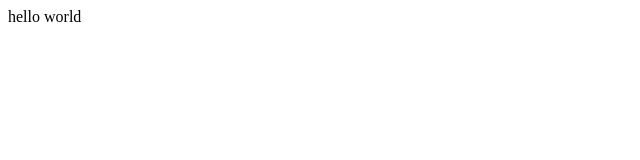
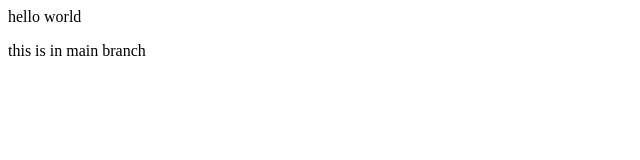
Before and after one commit to Mayank-PEC/demo_repo, a plain HTML site: page index.html in a window 1280 px wide. Shown: the whole page, without its empty margins (0-640 px from the left). Drawn offline with Linux system fonts and the light colour scheme.

Commit message:
added there

```diff
--- a/index.html
+++ b/index.html
@@ -1 +1,3 @@
 <div>hello world</div>
+
+<p> this is in main branch </p>
```
